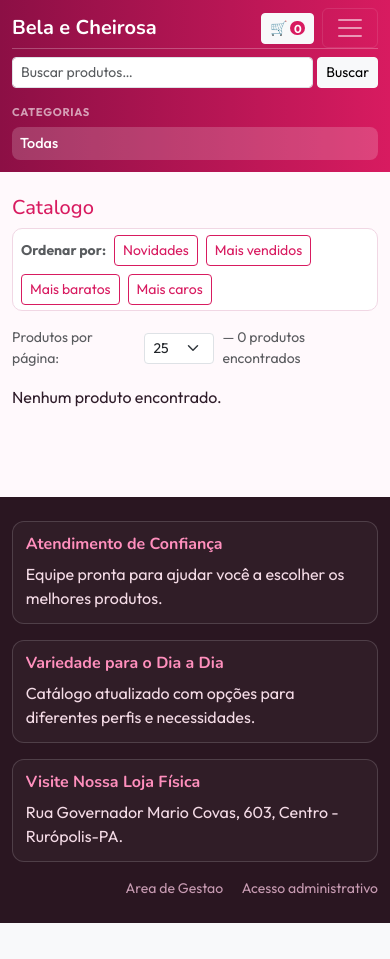
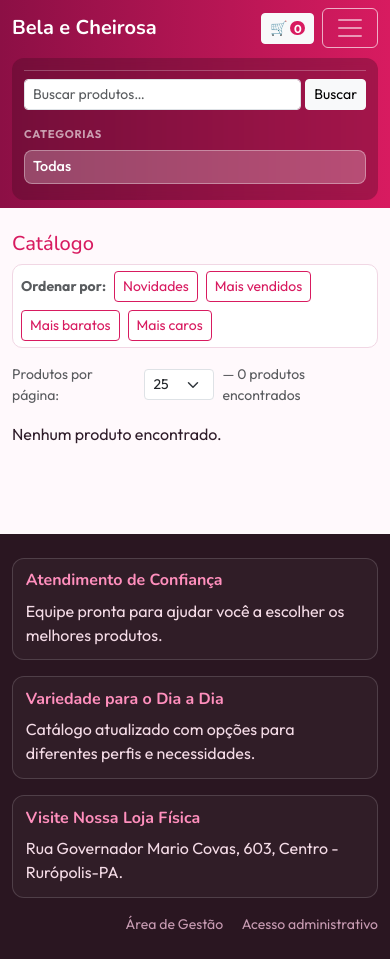
Before and after one commit to Elloy123/BelaCheirosa, a Django app: page / in a window 390 px wide, after a click that opens the changed part. Before the commit the page ends 923 px from the top, so only its background shows below. Run offline with Django 5.2, Linux system fonts and the light colour scheme; data that the repository does not hold is empty.

Commit message:
fix: corrigir textos e melhorar nav responsivo

```diff
--- a/static/css/site.css
+++ b/static/css/site.css
@@ -3,6 +3,9 @@
   --rose-dark: #ad1457;
   --rose-soft: #fce4ec;
   --ink: #2f1d2a;
+  --subcat-hover-bg: #0b6b6f;
+  --subcat-hover-border: #0b6b6f;
+  --subcat-hover-text: #ecfeff;
 }
 
 body {
@@ -83,9 +86,9 @@ h1, h2, h3, h4, h5, h6,
 
 .chip-subcat:hover,
 .chip-subcat.active {
-  background: var(--rose-dark);
-  border-color: var(--rose-dark);
-  color: #fff;
+  background: var(--subcat-hover-bg);
+  border-color: var(--subcat-hover-border);
+  color: var(--subcat-hover-text);
 }
 
 .subcat-label {
@@ -148,6 +151,11 @@ h1, h2, h3, h4, h5, h6,
 .nav-cat-sub.active {
   background: rgba(255, 255, 255, 0.15);
   color: #fff;
+}
+
+.nav-cat-sub:hover {
+  background: rgba(11, 107, 111, 0.35);
+  color: #ecfeff;
 }
 
 .hero-catalogo {
@@ -389,3 +397,41 @@ h1, h2, h3, h4, h5, h6,
   background: #ffe9ec;
   color: #a32044;
 }
+
+@media (max-width: 991.98px) {
+  .navbar .navbar-collapse {
+    margin-top: 0.65rem;
+    padding: 0.75rem;
+    border-radius: 12px;
+    background: rgba(68, 12, 36, 0.34);
+    backdrop-filter: blur(4px);
+  }
+
+  .navbar .navbar-toggler {
+    border-color: rgba(255, 255, 255, 0.65);
+  }
+
+  .navbar .navbar-toggler:focus {
+    box-shadow: 0 0 0 0.18rem rgba(255, 255, 255, 0.35);
+  }
+
+  .nav-cat-link {
+    border: 1px solid rgba(255, 255, 255, 0.15);
+    background: rgba(255, 255, 255, 0.06);
+  }
+
+  .nav-cat-link:hover,
+  .nav-cat-link.active {
+    background: rgba(255, 255, 255, 0.24);
+    border-color: rgba(255, 255, 255, 0.35);
+  }
+
+  .nav-cat-sub {
+    margin-left: 0.2rem;
+    border-left: 2px solid rgba(255, 255, 255, 0.2);
+  }
+
+  .subnav-catalogo {
+    display: none;
+  }
+}
--- a/templates/admin_panel/lista_produtos.html
+++ b/templates/admin_panel/lista_produtos.html
@@ -6,7 +6,7 @@
   <div class="col-md-4"><input name="q" value="{{ q }}" class="form-control" placeholder="Buscar nome ou código"></div>
   <div class="col-md-3">
     <select name="cat" class="form-select">
-      <option value="">Todas categorias</option>
+      <option value="">Todas as categorias</option>
       {% for c in categorias_pai %}
       <option value="{{ c.slug }}" {% if cat == c.slug %}selected{% endif %}>{{ c.nome }}</option>
       {% endfor %}
--- a/templates/admin_panel/produto_form.html
+++ b/templates/admin_panel/produto_form.html
@@ -4,14 +4,14 @@
 <h1 class="h4 text-rose mb-3">{% if produto %}Editar produto{% else %}Novo produto{% endif %}</h1>
 
 <div class="card border-0 shadow-sm p-3 mb-3">
-  <h2 class="h6 mb-3">Cadastro rapido de categorias</h2>
+  <h2 class="h6 mb-3">Cadastro rápido de categorias</h2>
   <div class="row g-3">
     <div class="col-lg-6">
       <form method="post" action="{% url 'categoria_rapida_form' %}" class="row g-2">
         {% csrf_token %}
         <input type="hidden" name="next" value="{{ request.get_full_path }}">
         <div class="col-12"><label class="form-label mb-1">Nova categoria principal</label></div>
-        <div class="col-8"><input type="text" name="nome" class="form-control" placeholder="Ex: Oleo" required></div>
+        <div class="col-8"><input type="text" name="nome" class="form-control" placeholder="Ex.: Óleo" required></div>
         <div class="col-4"><button class="btn btn-outline-secondary w-100">Adicionar</button></div>
       </form>
     </div>
@@ -28,7 +28,7 @@
             {% endfor %}
           </select>
         </div>
-        <div class="col-4"><input type="text" name="nome" class="form-control" placeholder="Ex: Oleo Termico" required></div>
+        <div class="col-4"><input type="text" name="nome" class="form-control" placeholder="Ex.: Óleo térmico" required></div>
         <div class="col-3"><button class="btn btn-outline-secondary w-100">Adicionar</button></div>
       </form>
     </div>
--- a/templates/base.html
+++ b/templates/base.html
@@ -46,6 +46,11 @@
             {% for cat in categorias_globais %}
             <a class="nav-cat-link {% if categoria_pai_ativa and categoria_pai_ativa.id == cat.id or categoria_ativa and categoria_ativa.id == cat.id %}active{% endif %}" href="{% url 'home' %}?cat={{ cat.slug }}">{{ cat.nome }}</a>
             {% endfor %}
+            {% if subcategorias_ativas %}
+            {% for subcat in subcategorias_ativas %}
+            <a class="nav-cat-link nav-cat-sub {% if categoria_ativa and categoria_ativa.id == subcat.id %}active{% endif %}" href="{% url 'home' %}?cat={{ subcat.slug }}">↳ {{ subcat.nome }}</a>
+            {% endfor %}
+            {% endif %}
           </div>
         </div>
       </div>
@@ -105,7 +110,7 @@
         </div>
       </div>
       <div class="pt-3 text-end small">
-        <a class="link-admin me-3" href="/painel/">Area de Gestao</a>
+        <a class="link-admin me-3" href="/painel/">Área de Gestão</a>
         <a class="link-admin" href="/admin/">Acesso administrativo</a>
       </div>
     </div>
--- a/templates/loja/home.html
+++ b/templates/loja/home.html
@@ -2,7 +2,7 @@
 {% block title %}Loja - Bela e Cheirosa{% endblock %}
 {% block content %}
 <div class="d-flex flex-wrap justify-content-between align-items-center gap-2 mb-3">
-  <h2 class="h5 text-rose mb-0">Catalogo</h2>
+  <h2 class="h5 text-rose mb-0">Catálogo</h2>
   <div class="d-flex flex-wrap align-items-center gap-2 ordenacao-wrap">
     <span class="small fw-semibold text-muted">Ordenar por:</span>
     <a class="btn btn-outline-rose btn-sm" href="?filtro=padrao{% if categoria_ativa %}&cat={{ categoria_ativa.slug }}{% endif %}{% if busca %}&q={{ busca|urlencode }}{% endif %}&por_pagina={{ per_page }}">Novidades</a>
@@ -46,7 +46,7 @@
         <h6 class="fw-bold">{{ produto.nome }}</h6>
         <p class="small text-muted mb-2">Estoque: {{ produto.estoque }}</p>
         <p class="fw-bold fs-5 text-rose mt-auto">R$ {{ produto.preco|floatformat:2 }}</p>
-        <a class="btn btn-success btn-sm w-100" target="_blank" href="https://wa.me/{{ whatsapp_numero }}?text=Ola!%20Gostei%20do%20produto:%20{{ produto.nome|urlencode }}%20(R$%20{{ produto.preco|floatformat:2|urlencode }})">Comprar no WhatsApp</a>
+        <a class="btn btn-success btn-sm w-100" target="_blank" href="https://wa.me/{{ whatsapp_numero }}?text=Ol%C3%A1!%20Gostei%20do%20produto:%20{{ produto.nome|urlencode }}%20(R$%20{{ produto.preco|floatformat:2|urlencode }})">Comprar no WhatsApp</a>
         <form method="post" action="{% url 'carrinho_adicionar' produto.id %}" class="mt-2">
           {% csrf_token %}
           <input type="hidden" name="next" value="{{ request.get_full_path }}">
--- a/templates/loja/produto_detalhe.html
+++ b/templates/loja/produto_detalhe.html
@@ -21,7 +21,7 @@
       <div class="col-auto"><button class="btn btn-rose" {% if produto.estoque <= 0 %}disabled{% endif %}>Adicionar ao carrinho</button></div>
     </form>
     <div class="mt-3">
-      <a class="btn btn-success" target="_blank" href="https://wa.me/{{ whatsapp_numero }}?text=Ola!%20Gostei%20do%20produto:%20{{ produto.nome|urlencode }}%20(R$%20{{ produto.preco|floatformat:2|urlencode }})">Comprar no WhatsApp</a>
+      <a class="btn btn-success" target="_blank" href="https://wa.me/{{ whatsapp_numero }}?text=Ol%C3%A1!%20Gostei%20do%20produto:%20{{ produto.nome|urlencode }}%20(R$%20{{ produto.preco|floatformat:2|urlencode }})">Comprar no WhatsApp</a>
     </div>
   </div>
 </div>
```
